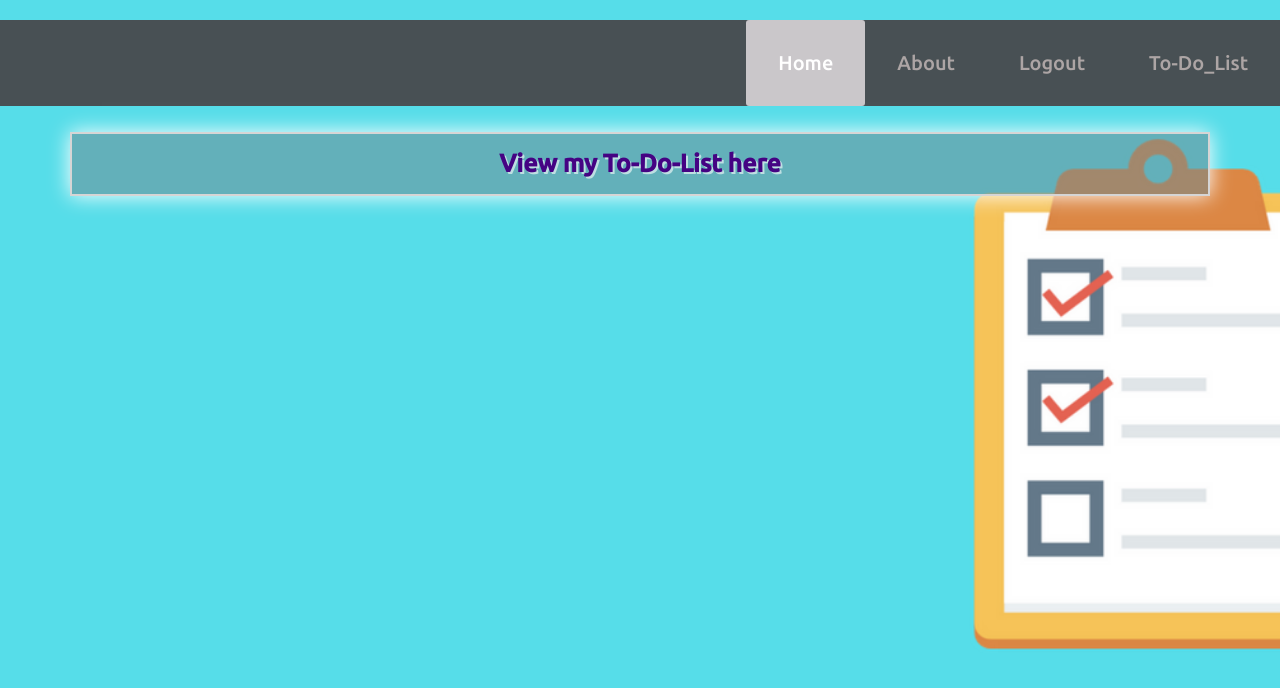
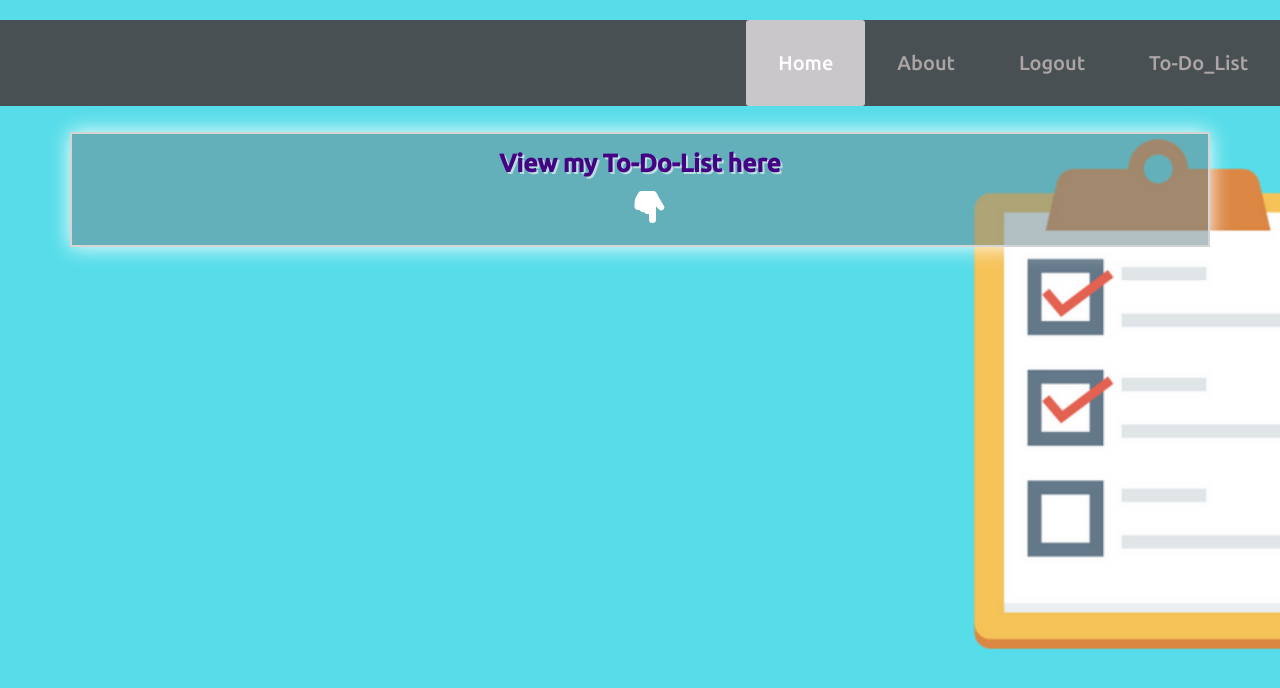
Before and after one commit to ShifnaSS/shifna_To_Do_List_casestudy1, a plain HTML site: page mainpage.html in a window 1280 px wide. Drawn offline with nearby package versions, Linux system fonts and the light colour scheme.

Commit message:
First Version = First Commit

```diff
--- a/mainpage.html
+++ b/mainpage.html
@@ -28,7 +28,9 @@
   </div>
   <div class="container">
     <div class="row">
-      <div class="tdheading">View my To-Do-List here</div>
+      <div class="tdheading">View my To-Do-List here<br><svg xmlns="http://www.w3.org/2000/svg"class="bi bi-hand-index-thumb-fill handicon" viewBox="0 0 20 20">
+        <path d="M8.5 1.75v2.716l.047-.002c.312-.012.742-.016 1.051.046.28.056.543.18.738.288.273.152.456.385.56.642l.132-.012c.312-.024.794-.038 1.158.108.37.148.689.487.88.716.075.09.141.175.195.248h.582a2 2 0 0 1 1.99 2.199l-.272 2.715a3.5 3.5 0 0 1-.444 1.389l-1.395 2.441A1.5 1.5 0 0 1 12.42 16H6.118a1.5 1.5 0 0 1-1.342-.83l-1.215-2.43L1.07 8.589a1.517 1.517 0 0 1 2.373-1.852L5 8.293V1.75a1.75 1.75 0 0 1 3.5 0z"/>
+      </svg></div>
       <table class="table-striped bordered" id="title">
         <tbody id="trcontent" class="hidden">
         </tbody>
--- a/style.css
+++ b/style.css
@@ -9,6 +9,7 @@ body {
 /* loginpage */
 h1, h2, h3, h4, h5, h6, a {
   margin:0; padding:0;
+  color:rgb(59, 39, 39);
 }
 .login {
   margin:0 auto;
@@ -23,7 +24,7 @@ h1, h2, h3, h4, h5, h6, a {
 .login-form h3 {
   text-align:left;
   margin-left:40px;
-  color:#fff;
+  color:brown;
 }
 .login-form {
   box-sizing:border-box;
@@ -108,7 +109,13 @@ h1, h2, h3, h4, h5, h6, a {
 .container{
   padding-top:2%;
 }
-
+.handicon{
+  width: 40px;
+  height: 40px;
+  margin-left: 1%;
+  fill: white;
+  transform: rotate(180deg);
+}
 /* table contents */
 .hidden{
   display: none;
```
Also changed, not shown: index.html (+1 -1 lines).
